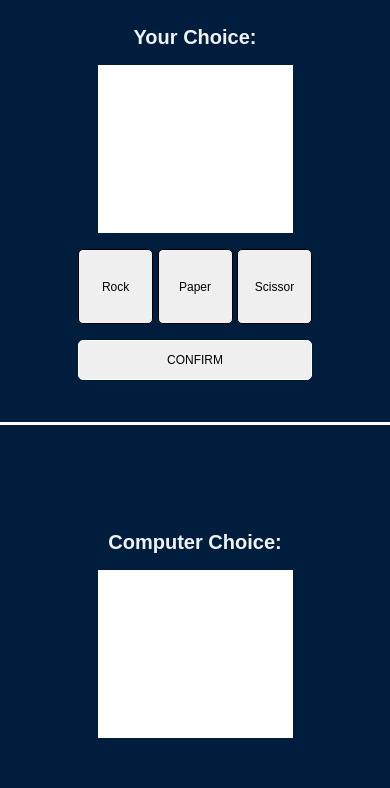
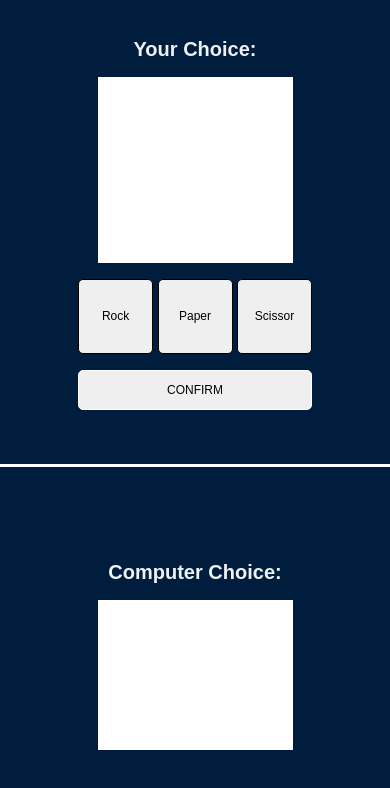
Before and after one commit to Vpan23/freecodecamp-Game, a plain HTML site: page rock-paper-scissor/index.html in a window 390 px wide. Drawn offline with Linux system fonts and the light colour scheme.

Commit message:
arreglo del contenedor de imagenes

```diff
--- a/rock-paper-scissor/styles.css
+++ b/rock-paper-scissor/styles.css
@@ -226,8 +226,12 @@ img {
     .computerSection .buttonsSection {
         display: none;
     }
+    .userSection{
+        height: 55%;
+    }
     .computerSection {
         border-top: 3px solid #fff;
         border-left: none;
+        height: 45%;
     }
 }
```
